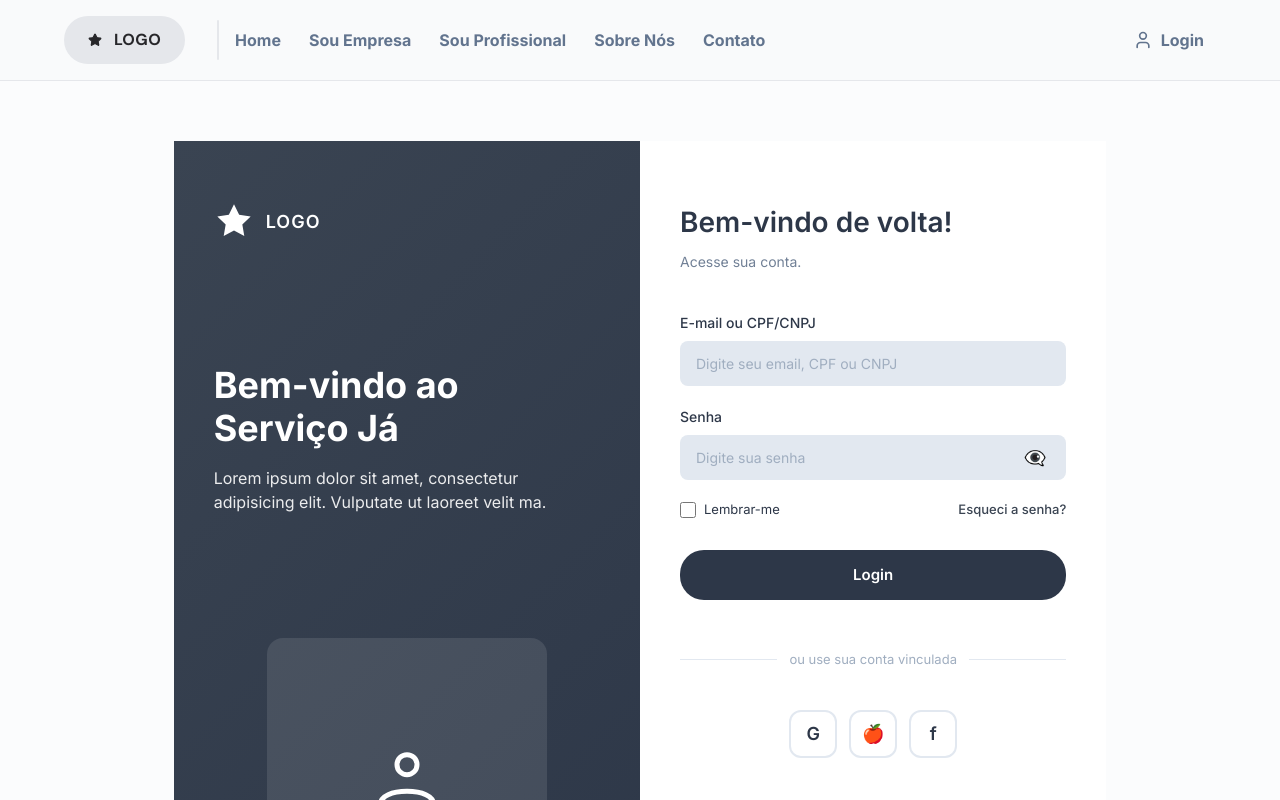
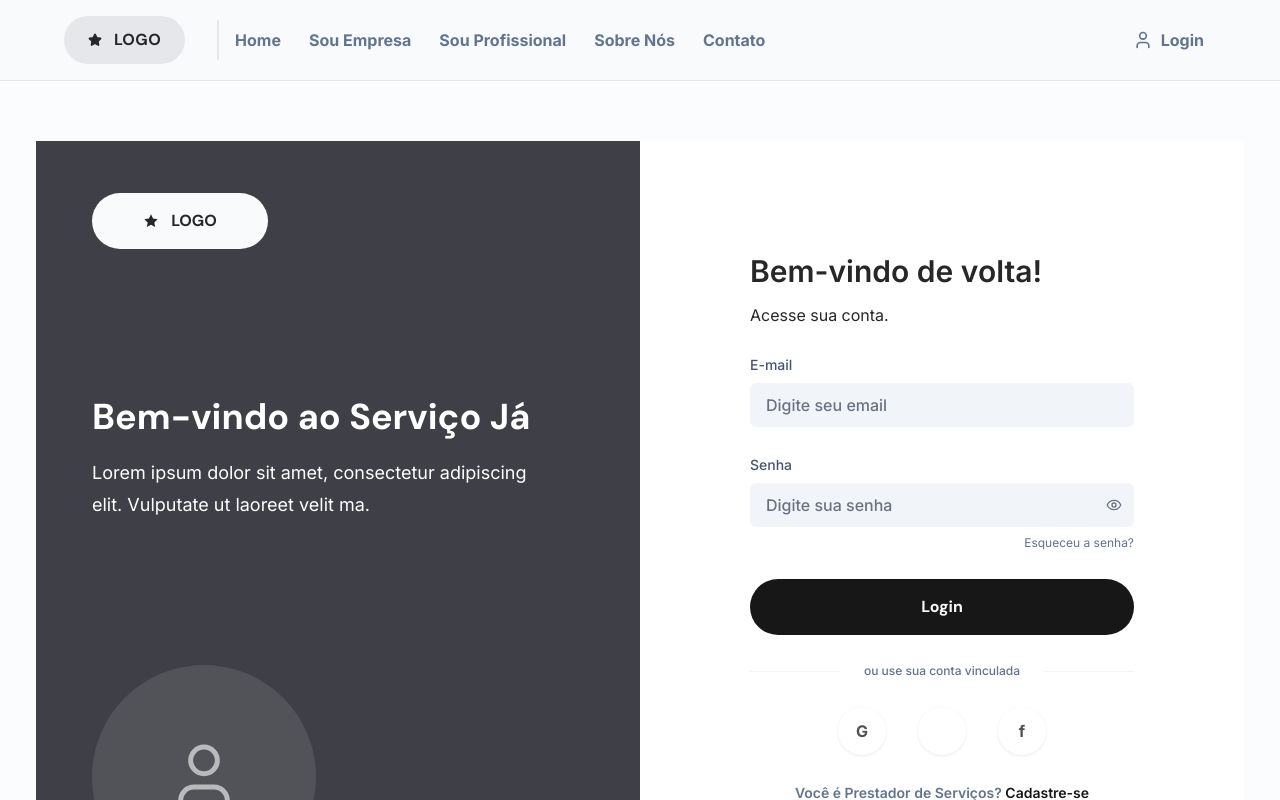
Before and after one commit to FernandoGT8/Servico_Ja, a React (Vite) app: page /login in a window 1280 px wide. Shown: the top 800 px of the page. Built offline with nearby package versions, Linux system fonts and the light colour scheme.

Commit message:
Atualizada página de Login com Tailwind

```diff
--- a/src/pages/Login/Login.css
+++ /dev/null
@@ -1,348 +0,0 @@
-.login-container {
-  display: flex;
-  min-height: 100vh;
-  background-color: #f7fafc;
-}
-
-/* Left Section */
-.login-left {
-  flex: 1;
-  background: linear-gradient(135deg, #3a4452 0%, #2d3748 100%);
-  color: white;
-  padding: 60px 40px;
-  display: flex;
-  flex-direction: column;
-  justify-content: space-between;
-}
-
-.login-header {
-  display: flex;
-  align-items: center;
-  gap: 12px;
-  margin-bottom: 40px;
-}
-
-.login-logo-icon {
-  width: 40px;
-  height: 40px;
-  color: white;
-}
-
-.login-logo-text {
-  font-size: 18px;
-  font-weight: 600;
-  letter-spacing: 1px;
-}
-
-.login-text {
-  flex: 1;
-  display: flex;
-  flex-direction: column;
-  justify-content: center;
-}
-
-.login-text h1 {
-  font-size: 36px;
-  font-weight: 700;
-  margin: 0 0 16px 0;
-  line-height: 1.2;
-}
-
-.login-text p {
-  font-size: 16px;
-  margin: 0;
-  opacity: 0.9;
-  line-height: 1.5;
-  max-width: 500px;
-}
-
-.login-image-section {
-  display: flex;
-  justify-content: center;
-  margin-top: 40px;
-}
-
-.image-placeholder {
-  width: 280px;
-  height: 280px;
-  background-color: rgba(255, 255, 255, 0.1);
-  border-radius: 16px;
-  display: flex;
-  align-items: center;
-  justify-content: center;
-}
-
-.image-placeholder svg {
-  width: 80px;
-  height: 80px;
-  color: white;
-}
-
-/* Right Section */
-.login-right {
-  flex: 1;
-  background-color: white;
-  padding: 60px 40px;
-  display: flex;
-  flex-direction: column;
-  justify-content: center;
-}
-
-.login-form-header {
-  margin-bottom: 40px;
-}
-
-.login-form-header h2 {
-  font-size: 28px;
-  font-weight: 600;
-  margin: 0 0 8px 0;
-  color: #2d3748;
-}
-
-.login-form-header p {
-  font-size: 14px;
-  color: #718096;
-  margin: 0;
-}
-
-/* Form */
-.login-form {
-  display: flex;
-  flex-direction: column;
-  gap: 20px;
-  margin-bottom: 30px;
-}
-
-.form-field {
-  display: flex;
-  flex-direction: column;
-  gap: 8px;
-}
-
-.form-field label {
-  font-size: 14px;
-  font-weight: 500;
-  color: #2d3748;
-}
-
-.form-input {
-  padding: 12px 16px;
-  border: none;
-  border-radius: 8px;
-  background-color: #e2e8f0;
-  color: #2d3748;
-  font-size: 14px;
-  font-family: inherit;
-  transition: background-color 0.2s;
-}
-
-.form-input:focus {
-  outline: none;
-  background-color: #cbd5e0;
-}
-
-.form-input::placeholder {
-  color: #a0aec0;
-}
-
-.password-wrapper {
-  position: relative;
-  display: flex;
-  align-items: center;
-}
-
-.password-wrapper .form-input {
-  flex: 1;
-  padding-right: 40px;
-}
-
-.password-toggle {
-  position: absolute;
-  right: 12px;
-  background: none;
-  border: none;
-  cursor: pointer;
-  font-size: 18px;
-  padding: 4px 8px;
-  display: flex;
-  align-items: center;
-  justify-content: center;
-}
-
-.form-remember {
-  display: flex;
-  justify-content: space-between;
-  align-items: center;
-  font-size: 13px;
-}
-
-.form-remember label {
-  display: flex;
-  align-items: center;
-  gap: 8px;
-  cursor: pointer;
-  color: #2d3748;
-  font-weight: 400;
-}
-
-.form-remember input[type="checkbox"] {
-  cursor: pointer;
-  width: 16px;
-  height: 16px;
-}
-
-.forgot-link {
-  color: #3a4452;
-  text-decoration: none;
-  font-weight: 500;
-  transition: color 0.2s;
-}
-
-.forgot-link:hover {
-  color: #2d3748;
-  text-decoration: underline;
-}
-
-.login-button {
-  padding: 14px 32px;
-  background-color: #2d3748;
-  color: white;
-  border: none;
-  border-radius: 24px;
-  font-size: 15px;
-  font-weight: 600;
-  cursor: pointer;
-  transition: background-color 0.2s;
-  margin-top: 10px;
-}
-
-.login-button:hover {
-  background-color: #1a202c;
-}
-
-/* Divider */
-.login-divider {
-  display: flex;
-  align-items: center;
-  gap: 12px;
-  margin: 20px 0;
-  color: #a0aec0;
-  font-size: 13px;
-}
-
-.login-divider::before,
-.login-divider::after {
-  content: '';
-  flex: 1;
-  height: 1px;
-  background-color: #e2e8f0;
-}
-
-/* Social Login */
-.social-login {
-  display: flex;
-  gap: 12px;
-  justify-content: center;
-  margin: 20px 0;
-}
-
-.social-btn {
-  width: 48px;
-  height: 48px;
-  border: 2px solid #e2e8f0;
-  border-radius: 12px;
-  background-color: white;
-  color: #2d3748;
-  cursor: pointer;
-  font-size: 18px;
-  font-weight: 600;
-  display: flex;
-  align-items: center;
-  justify-content: center;
-  transition: all 0.2s;
-}
-
-.social-btn:hover {
-  border-color: #cbd5e0;
-  background-color: #f7fafc;
-}
-
-.social-btn.google:hover {
-  color: #ea4335;
-}
-
-.social-btn.apple:hover {
-  color: #000;
-}
-
-.social-btn.facebook:hover {
-  color: #1877f2;
-}
-
-/* Login Footer */
-.login-footer {
-  margin-top: 30px;
-  text-align: center;
-  font-size: 13px;
-  color: #718096;
-}
-
-.login-footer p {
-  margin: 8px 0;
-}
-
-.login-footer span {
-  display: block;
-  margin-bottom: 4px;
-}
-
-.link {
-  color: #3a4452;
-  text-decoration: none;
-  font-weight: 600;
-  cursor: pointer;
-  transition: color 0.2s;
-}
-
-.link:hover {
-  color: #2d3748;
-  text-decoration: underline;
-}
-
-/* Responsivo */
-@media (max-width: 768px) {
-  .login-container {
-    flex-direction: column;
-  }
-
-  .login-left {
-    padding: 40px 20px;
-    min-height: auto;
-  }
-
-  .login-text h1 {
-    font-size: 24px;
-  }
-
-  .login-text p {
-    font-size: 14px;
-  }
-
-  .image-placeholder {
-    width: 200px;
-    height: 200px;
-  }
-
-  .image-placeholder svg {
-    width: 60px;
-    height: 60px;
-  }
-
-  .login-right {
-    padding: 40px 20px;
-  }
-
-  .login-form-header h2 {
-    font-size: 20px;
-  }
-}
--- a/src/pages/Login/Login.jsx
+++ b/src/pages/Login/Login.jsx
@@ -1,9 +1,12 @@
 import { useState } from 'react'
 import { Link, useNavigate } from 'react-router-dom'
+import { Eye, EyeOff, User } from 'lucide-react'
 import { useAuth } from '@/contexts/useAuth'
 import { login as loginRequest } from '@/services/authService'
-import { getHomeRoute } from '@/utils/roleRoutes'
-import './Login.css'
+
+const inputClassName =
+  'h-11 w-full rounded-md bg-slate-100 px-4 text-base font-medium text-gray-500 outline-none placeholder:text-gray-500 focus:bg-slate-200 disabled:cursor-not-allowed disabled:opacity-60'
+const labelClassName = 'text-sm font-medium text-slate-600'
 
 export default function Login() {
   const { login } = useAuth()
@@ -23,130 +26,157 @@ export default function Login() {
       const data = await loginRequest({ email, senha: password })
       login(data)
       setLoading(false)
-      navigate(getHomeRoute(data.tipo, data.uuid))
+      // Todo papel cai no /dashboard — dashAdmin/dashClient/dashProvider
+      // (dispatcher por papel, mesmo padrão de ClientProfile) chegam numa
+      // próxima seção; até lá a Sidebar mantém seu próprio link de Home.
+      navigate('/dashboard')
     } catch (err) {
       setError(err.message || 'Erro ao conectar com o servidor. Tente novamente.')
       setLoading(false)
     }
   }
 
-  const togglePasswordVisibility = () => {
-    setShowPassword(!showPassword)
-  }
-
   return (
-    <div className="login-container">
-      <div className="login-left">
-        <div className="login-header">
-          <svg
-            className="login-logo-icon"
-            viewBox="0 0 24 24"
-            fill="currentColor"
-          >
+    <div className="flex min-h-screen w-full flex-col bg-white md:flex-row">
+      <div className="relative flex h-56 shrink-0 flex-col gap-5 overflow-hidden bg-zinc-700 px-8 py-6 md:h-auto md:w-1/2 md:justify-between md:px-14 md:py-13">
+        <div className="flex w-44 items-center justify-center gap-3 rounded-full bg-gray-50 px-6 py-4">
+          <svg viewBox="0 0 24 24" fill="currentColor" className="h-4 w-4 text-zinc-800">
             <path d="M12 2l3.09 6.26L22 9.27l-5 4.87 1.18 6.88L12 17.77l-6.18 3.25L7 14.14 2 9.27l6.91-1.01L12 2z" />
           </svg>
-          <span className="login-logo-text">LOGO</span>
+          <span className="font-dm-sans text-base font-bold text-zinc-800">LOGO</span>
         </div>
 
-        <div className="login-text">
-          <h1>Bem-vindo ao Serviço Já</h1>
-          <p>Lorem ipsum dolor sit amet, consectetur adipisicing elit. Vulputate ut laoreet velit ma.</p>
+        <div className="flex max-w-md flex-col gap-2 md:gap-4">
+          <h1 className="font-dm-sans text-2xl leading-8 font-bold text-white md:text-4xl md:leading-12">
+            Bem-vindo ao Serviço Já
+          </h1>
+          <p className="text-sm leading-6 text-white md:text-lg md:leading-8">
+            Lorem ipsum dolor sit amet, consectetur adipiscing elit. Vulputate ut laoreet velit ma.
+          </p>
         </div>
 
-        <div className="login-image-section">
-          <div className="image-placeholder">
-            <svg viewBox="0 0 24 24" fill="none" stroke="currentColor" strokeWidth="1.5">
-              <circle cx="12" cy="8" r="3" />
-              <path d="M4 20c0-2.667 3.582-4 8-4s8 1.333 8 4" />
-            </svg>
-          </div>
+        <div
+          className="hidden size-56 items-center justify-center rounded-full bg-white/10 md:flex"
+          aria-hidden="true"
+        >
+          <User className="h-20 w-20 text-white/60" strokeWidth={1.5} />
         </div>
       </div>
 
-      <div className="login-right">
-        <div className="login-form-header">
-          <h2>Bem-vindo de volta!</h2>
-          <p>Acesse sua conta.</p>
+      <div className="flex flex-1 flex-col items-center justify-center px-6 py-12 md:px-12">
+        <div className="flex w-full max-w-96 flex-col gap-7">
+          <div className="flex flex-col gap-3">
+            <h2 className="text-2xl font-semibold leading-8 text-zinc-800 md:text-3xl md:leading-10">
+              Bem-vindo de volta!
+            </h2>
+            <p className="text-sm leading-6 text-zinc-800 md:text-base">Acesse sua conta.</p>
           </div>
 
-        <form onSubmit={handleLogin} className="login-form">
-          {error && <div style={{ color: '#dc3545', fontSize: '14px', marginBottom: '16px', padding: '8px', backgroundColor: '#f8d7da', borderRadius: '4px' }}>{error}</div>}
+          {error && (
+            <div className="rounded-md bg-red-100 px-3 py-2 text-sm text-red-800">{error}</div>
+          )}
 
-          <div className="form-field">
-            <label>E-mail ou CPF/CNPJ</label>
+          <form onSubmit={handleLogin} className="flex flex-col gap-7">
+            <label className="flex flex-col gap-2">
+              <span className={labelClassName}>E-mail</span>
               <input
-              type="text"
-              className="form-input"
-              placeholder="Digite seu email, CPF ou CNPJ"
+                type="email"
+                placeholder="Digite seu email"
                 value={email}
                 onChange={(e) => setEmail(e.target.value)}
                 disabled={loading}
                 required
+                className={inputClassName}
               />
-          </div>
+            </label>
 
-          <div className="form-field">
-            <label>Senha</label>
-            <div className="password-wrapper">
+            <label className="flex flex-col gap-2">
+              <span className={labelClassName}>Senha</span>
+              <div className="relative">
                 <input
                   type={showPassword ? 'text' : 'password'}
-                className="form-input"
                   placeholder="Digite sua senha"
                   value={password}
                   onChange={(e) => setPassword(e.target.value)}
                   disabled={loading}
                   required
+                  className={`${inputClassName} pr-11`}
                 />
                 <button
                   type="button"
-                className="password-toggle"
-                onClick={togglePasswordVisibility}
+                  onClick={() => setShowPassword((v) => !v)}
+                  disabled={loading}
                   aria-label={showPassword ? 'Ocultar senha' : 'Mostrar senha'}
-                disabled={loading}
+                  className="absolute inset-y-0 right-3 flex items-center text-gray-500 disabled:cursor-not-allowed"
                 >
-                {showPassword ? '👁️' : '👁️‍🗨️'}
+                  {showPassword ? <EyeOff className="h-4 w-4" /> : <Eye className="h-4 w-4" />}
                 </button>
               </div>
-          </div>
+              {/* Recuperação de senha ainda é backlog (PRD §4.1) — sem rota
+                  para apontar, então o texto fica só informativo por ora. */}
+              <span className="self-end text-xs text-slate-500">Esqueceu a senha?</span>
+            </label>
 
-          <div className="form-remember">
-            <label>
-              <input type="checkbox" disabled={loading} />
-              <span>Lembrar-me</span>
-            </label>
-            <a href="#forgot" className="forgot-link">Esqueci a senha?</a>
-          </div>
-
-          <button type="submit" className="login-button" disabled={loading}>
+            <button
+              type="submit"
+              disabled={loading}
+              className="w-full rounded-full bg-neutral-900 px-6 py-4 text-center font-dm-sans text-base font-bold text-gray-50 transition-opacity hover:opacity-90 disabled:cursor-not-allowed disabled:opacity-40"
+            >
               {loading ? 'Entrando...' : 'Login'}
             </button>
           </form>
 
-        <div className="login-divider">
-          <span>ou use sua conta vinculada</span>
+          <div className="flex items-center gap-6">
+            <div className="h-px flex-1 bg-slate-100" />
+            <span className="text-center text-xs font-medium text-slate-500">
+              ou use sua conta vinculada
+            </span>
+            <div className="h-px flex-1 bg-slate-100" />
           </div>
 
-        <div className="social-login">
-          <button className="social-btn google" aria-label="Login com Google">
-            <span>G</span>
+          {/* Login social é decisão pendente (PRD §9) — botões decorativos,
+              sem provedor integrado ainda. */}
+          <div className="flex justify-center gap-8">
+            <button
+              type="button"
+              disabled
+              aria-label="Login com Google"
+              className="flex size-12 cursor-not-allowed items-center justify-center rounded-3xl bg-white text-base font-bold text-neutral-600 shadow-[0px_1px_3px_0px_rgba(50,50,71,0.10)]"
+            >
+              G
             </button>
-          <button className="social-btn apple" aria-label="Login com Apple">
-            <span>🍎</span>
+            <button
+              type="button"
+              disabled
+              aria-label="Login com Apple"
+              className="flex size-12 cursor-not-allowed items-center justify-center rounded-3xl bg-white text-base font-bold text-stone-800 shadow-[0px_1px_3px_0px_rgba(50,50,71,0.10)]"
+            >
+
             </button>
-          <button className="social-btn facebook" aria-label="Login com Facebook">
-            <span>f</span>
+            <button
+              type="button"
+              disabled
+              aria-label="Login com Facebook"
+              className="flex size-12 cursor-not-allowed items-center justify-center rounded-3xl bg-white text-base font-bold text-neutral-600 shadow-[0px_1px_3px_0px_rgba(50,50,71,0.10)]"
+            >
+              f
             </button>
           </div>
 
-        <div className="login-footer">
+          <div className="flex flex-col items-center gap-2 text-sm font-semibold">
             <p>
-            <span>Você é Prestador de Serviços?</span>
-            <Link to="/register/provider" className="link">Cadastre-se</Link>
+              <span className="text-slate-500">Você é Prestador de Serviços? </span>
+              <Link to="/register/provider" className="text-neutral-900">
+                Cadastre-se
+              </Link>
             </p>
             <p>
-            <span>Você tem uma Empresa?</span>
-            <Link to="/register/client" className="link">Contrate</Link>
+              <span className="text-slate-500">Você tem uma Empresa? </span>
+              <Link to="/register/client" className="text-neutral-900">
+                Contrate
+              </Link>
             </p>
+          </div>
         </div>
       </div>
     </div>
--- a/src/router.jsx
+++ b/src/router.jsx
@@ -51,8 +51,10 @@ export default function AppRoutes() {
         <Route path="/register/provider/complete" element={<RegisterProvider />} />
       </Route>
 
-      {/* Área interna do time Serviços Já! — landing pós-login de ADMIN/ANALISTA */}
-      <Route element={<RequireAuth allowedRoles={['ADMIN', 'ANALISTA']} />}>
+      {/* Landing pós-login de todos os papéis — dashAdmin/dashClient/dashProvider
+          (dispatcher por papel, mesmo padrão de ClientProfile) chegam numa
+          próxima seção; hoje é a mesma tela genérica para os 4 papéis. */}
+      <Route element={<RequireAuth />}>
         <Route path="/dashboard" element={<Dashboard />} />
       </Route>
 
```
Also changed, not shown: src/pages/FirstRegister/FirstRegisterFields.jsx (+8 -3 lines). Lines whose indentation alone changed are shown as unchanged.
